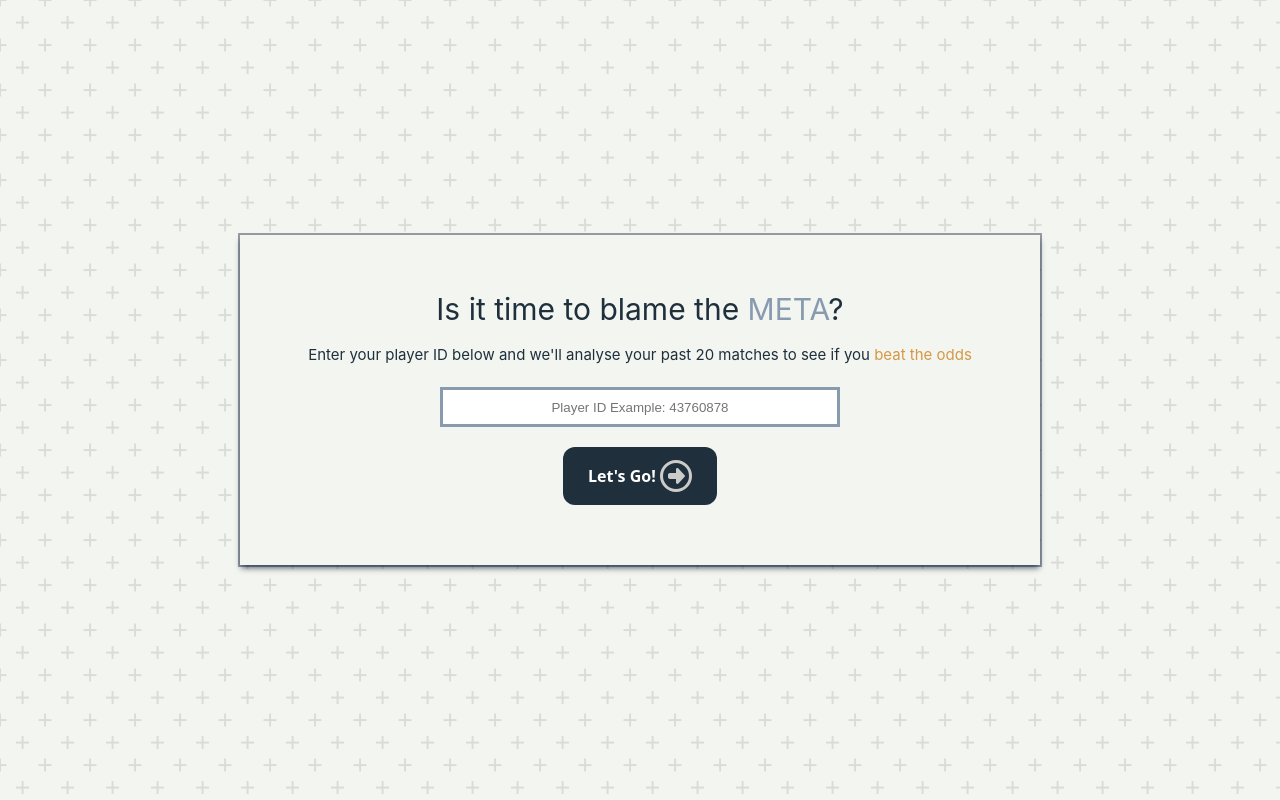
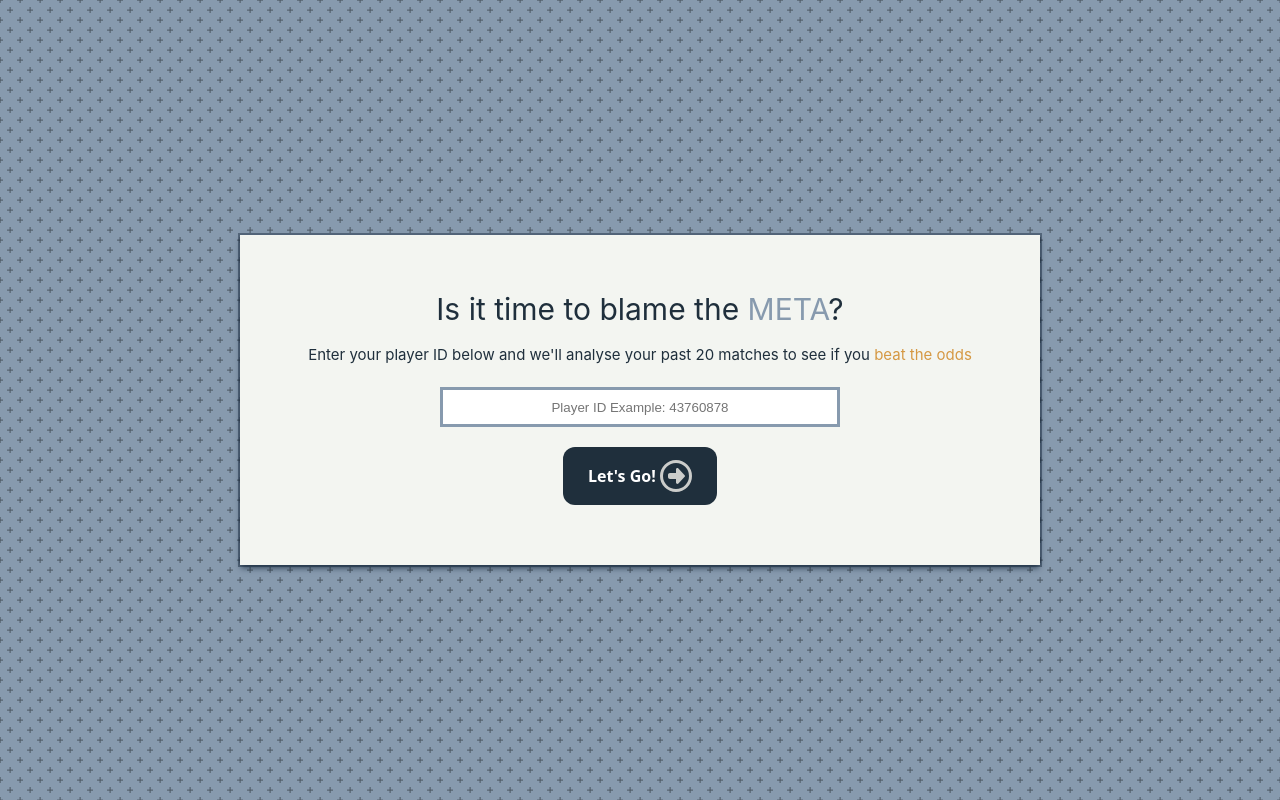
Before and after one commit to mattbibby95/BlameTheMeta, a Vue app: page / in a window 1280 px wide. Built offline with nearby package versions, Linux system fonts and the light colour scheme.

Commit message:
changed bg colour

```diff
--- a/src/assets/base.css
+++ b/src/assets/base.css
@@ -9,10 +9,10 @@
 body {
   min-height: 100vh;
   color: #1f2f3c;
-  background-color: #F3F5F1;
+  /* background-color: #F3F5F1;
   opacity: 1;
   background: radial-gradient(circle, transparent 20%, #F3F5F1 20%, #F3F5F1 80%, transparent 80%, transparent), radial-gradient(circle, transparent 20%, #F3F5F1 20%, #F3F5F1 80%, transparent 80%, transparent) 22.5px 22.5px, linear-gradient(#dadcd8 1.8px, transparent 1.8px) 0 -0.9px, linear-gradient(90deg, #dadcd8 1.8px, #F3F5F1 1.8px) -0.9px 0;
-  background-size: 45px 45px, 45px 45px, 22.5px 22.5px, 22.5px 22.5px;
+  background-size: 45px 45px, 45px 45px, 22.5px 22.5px, 22.5px 22.5px; */
   transition: color 0.5s, background-color 0.5s;
   line-height: 1.6;
   font-family: Inter, -apple-system, BlinkMacSystemFont, 'Segoe UI', Roboto, Oxygen, Ubuntu,
@@ -21,11 +21,11 @@ body {
   text-rendering: optimizeLegibility;
   -webkit-font-smoothing: antialiased;
   -moz-osx-font-smoothing: grayscale;
+  background-color: #879AAE;
+  background: radial-gradient(circle, transparent 20%, #879AAE 20%, #879AAE 80%, transparent 80%, transparent), radial-gradient(circle, transparent 20%, #879AAE 20%, #879AAE 80%, transparent 80%, transparent) 10px 10px, linear-gradient(#4b5661 0.8px, transparent 0.8px) 0 -0.4px, linear-gradient(90deg, #4b5661 0.8px, #879AAE 0.8px) -0.4px 0;
+  background-size: 20px 20px, 20px 20px, 10px 10px, 10px 10px;
 }
 
-.Victory {
-    color: #D59843;
+main{
+  opacity: 1;
 }
-.Defeat {
-    color: #b04e53
-}
--- a/src/components/PlayerIdBox.vue
+++ b/src/components/PlayerIdBox.vue
@@ -48,7 +48,7 @@ onUnmounted(() => {
   flex-direction: column;
   align-items: center;
   box-shadow: rgba(6, 24, 44, 0.4) 0px 0px 0px 2px, rgba(6, 24, 44, 0.65) 0px 4px 6px -1px, rgba(255, 255, 255, 0.08) 0px 1px 0px inset;
-  background-color: #F3F5F1;
+  background-color: #f3f5f1;
 }
 
 .TextAccent {
--- a/src/components/teamInfo.vue
+++ b/src/components/teamInfo.vue
@@ -20,7 +20,7 @@ const props = defineProps(['teamInfo', 'allHeroStats', 'teamName', 'teamWinrates
     flex-direction: column;
     align-items: center;
     box-shadow: rgba(6, 24, 44, 0.4) 0px 0px 0px 2px, rgba(6, 24, 44, 0.65) 0px 4px 6px -1px, rgba(255, 255, 255, 0.08) 0px 1px 0px inset;
-    background-color: #F3F5F1;
+    background-color: #f3f5f1;
     margin: 20px;
 }
 .WinrateCard{
```
